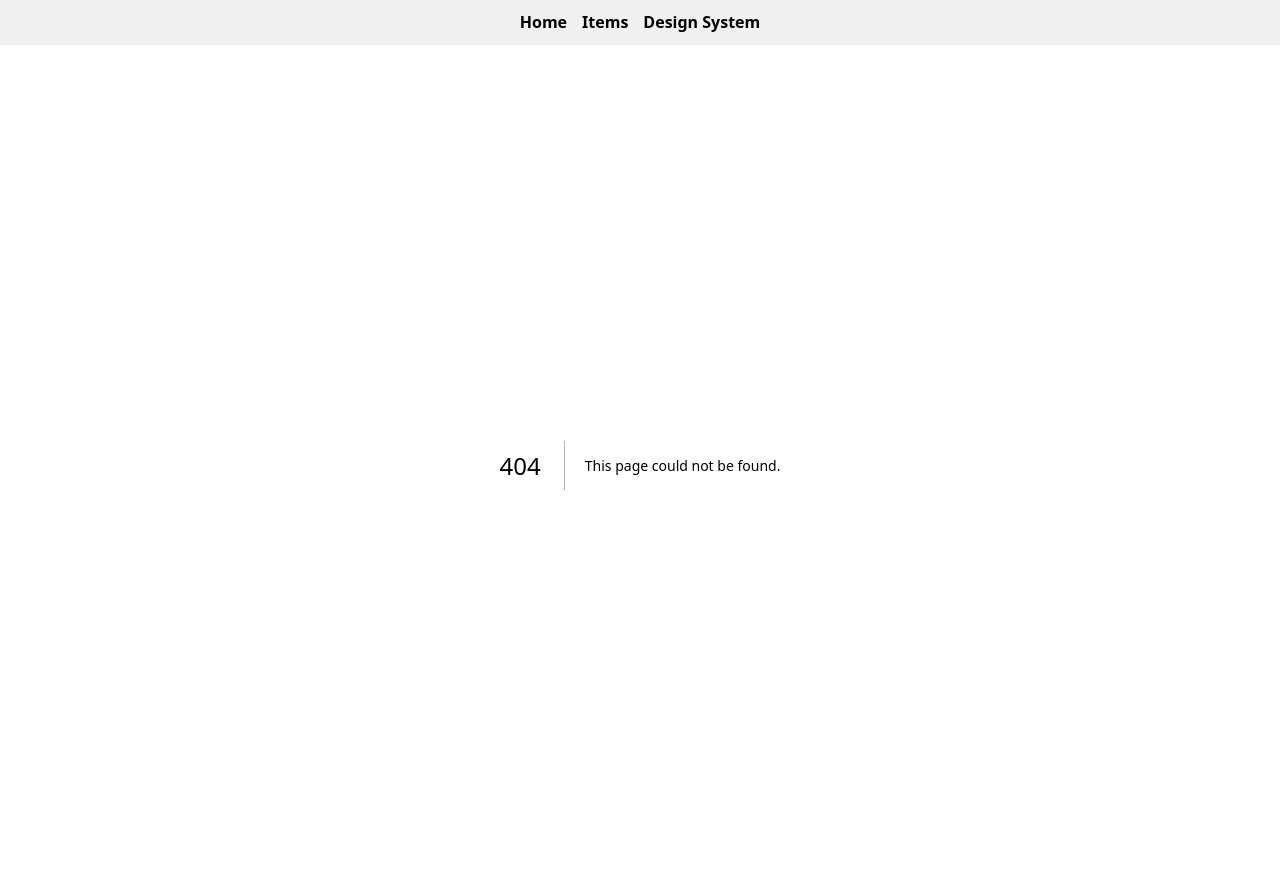
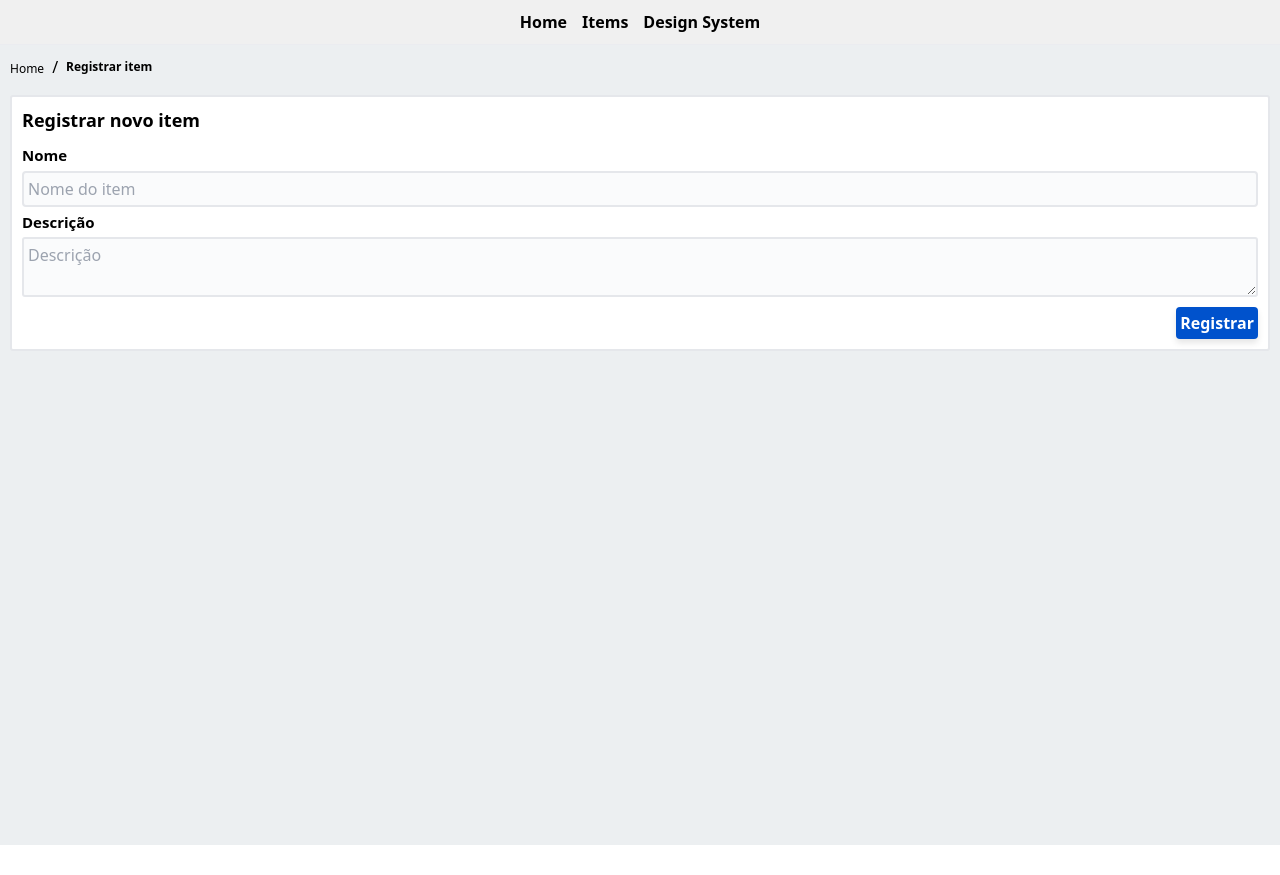
Before and after one commit to antonioarieiro/vylex, a Next.js app: page /new-item in a window 1280 px wide. Before the commit this address had no page. After the commit the page ends 845 px from the top, so only its background shows below. Built offline with nearby package versions, Linux system fonts and the light colour scheme.

Commit message:
feat: register new items

```diff
--- a/package.json
+++ b/package.json
@@ -10,6 +10,7 @@
   },
   "dependencies": {
     "@types/styled-components": "^5.1.34",
+    "axios": "^1.7.2",
     "material-icons": "^1.13.12",
     "next": "14.2.3",
     "react": "^18",
--- a/src/components/Input/index.tsx
+++ b/src/components/Input/index.tsx
@@ -25,6 +25,7 @@ const DscInput: React.FC<Props> = ({
           id="input-text"
           placeholder={placeholder}
           onChange={(e: any) => onChange(e.target.value)}
+          value={value}
         />
         {icon && (
           <span className="material-symbols-outlined absolute right-1">
--- a/src/components/button/index.tsx
+++ b/src/components/button/index.tsx
@@ -6,15 +6,17 @@ interface Props {
   text: string;
   type: string;
   icon?: string;
+  disabled?: boolean;
 }
 
-const Button: React.FC<Props> = ({ onSubmit, text, type, icon }) => {
+const Button: React.FC<Props> = ({ onSubmit, text, type, icon, disabled }) => {
   return (
     <Dsc.ButtonContainer
       type={type}
       onClick={() => {
         onSubmit();
       }}
+      disabled={disabled}
     >
       <div className="flex items-center gap-1">
         {text}
--- a/src/components/textArea/index.tsx
+++ b/src/components/textArea/index.tsx
@@ -21,6 +21,7 @@ const DscTextArea: React.FC<Props> = ({
       <div className="relative flex items-center gap-2  w-full">
         <Dsc.TextAreaContainer
           id="input-text"
+          value={value}
           placeholder={placeholder}
           onChange={(e: any) => onChange(e.target.value)}
         />
--- /dev/null
+++ b/src/components/toast/index.tsx
@@ -0,0 +1,13 @@
+import React from "react";
+import * as Dsc from "../../styles/dsc";
+import TitleH2 from "../typograph/Subtitle";
+const Toast: React.FC = () => {
+  return (
+    <Dsc.ToastContainer>
+      <span className="material-symbols-outlined">check</span>
+      <TitleH2 text="Alterações realizadas com sucesso" />
+    </Dsc.ToastContainer>
+  );
+};
+
+export default Toast;
--- /dev/null
+++ b/src/pages/api/api.ts
@@ -0,0 +1,30 @@
+//api.ts
+
+import axios from "axios";
+
+export async function addNewItem(
+  title: string,
+  body: string
+): Promise<boolean> {
+  try {
+    const data = {
+      title: title,
+      body: body,
+      userId: 1
+    };
+    const response = await axios.post(
+      "https://jsonplaceholder.typicode.com/posts",
+      data
+    );
+
+    if (response.status !== 201) {
+      throw new Error("Erro ao criar novo item");
+    }
+
+    console.log("Novo item criado com sucesso!");
+    return true;
+  } catch (error) {
+    console.error("Erro ao criar novo item:", error);
+    return false;
+  }
+}
--- a/src/pages/index.tsx
+++ b/src/pages/index.tsx
@@ -10,6 +10,7 @@ import {
 import { items } from "../utils/initialData";
 import Modal from "@/components/modal";
 import React from "react";
+import { useRouter } from "next/router";
 
 interface Item {
   id: number;
@@ -20,6 +21,8 @@ export default function Home() {
   const [openEditModal, setOpenEditModal] = React.useState(false);
   const [initialItems, setInitialItems] = React.useState<Item[]>([]);
   const [selectedData, setSelectedData] = React.useState<Item>({} as Item);
+  const router = useRouter();
+
   const handleEdit = (id: number) => {
     return () => {
       console.log(id);
@@ -47,7 +50,7 @@ export default function Home() {
 
   const addNewItem = () => {
     return () => {
-      console.log("oii");
+      router.push("/new-item");
     };
   };
 
--- /dev/null
+++ b/src/pages/new-item/index.tsx
@@ -0,0 +1,84 @@
+import React, { useState } from "react";
+import BreadCrumb from "@/components/breadCrumb";
+import Button from "@/components/button";
+import DscInput from "@/components/Input";
+import DscTextArea from "@/components/textArea";
+import TitleH2 from "@/components/typograph/Subtitle";
+import {
+  CardContainer,
+  CardContainerBody,
+  CardContainerFooter
+} from "@/styles/dsc";
+import { addNewItem } from "../api/api";
+import Toast from "@/components/toast";
+import { useRouter } from "next/router";
+const path = [
+  { name: "Home", link: "#" },
+  { name: "Registrar item", link: "#" }
+];
+
+const AddNewItem: React.FC = () => {
+  const [name, setName] = useState("");
+  const [description, setDescription] = useState("");
+  const [toast, showToast] = useState(false);
+  const router = useRouter();
+  const handleChangeName = (e: string) => {
+    setName(e);
+  };
+
+  const handleChangeDescription = (e: string) => {
+    setDescription(e);
+  };
+
+  const handleSubmit = async () => {
+    const success = await addNewItem(name, description);
+    console.log("success", success);
+
+    if (success) {
+      showToast(true);
+      setName("");
+      setDescription("");
+      setTimeout(() => {
+        showToast(false);
+        router.push("/items");
+      }, 1000);
+    }
+
+    return true;
+  };
+
+  return (
+    <div className="flex flex-col gap-4">
+      {toast && <Toast />}
+
+      <BreadCrumb path={path} />
+      <CardContainer>
+        <TitleH2 text="Registrar novo item" />
+        <CardContainerBody>
+          <DscInput
+            value={name}
+            onChange={handleChangeName}
+            placeholder="Nome do item"
+            label="Nome"
+          />
+          <DscTextArea
+            value={description}
+            onChange={handleChangeDescription}
+            placeholder="Descrição"
+            label="Descrição"
+          />
+        </CardContainerBody>
+        <CardContainerFooter>
+          <Button
+            text="Registrar"
+            type="normal"
+            onSubmit={handleSubmit}
+            disabled={!name || !description}
+          />
+        </CardContainerFooter>
+      </CardContainer>
+    </div>
+  );
+};
+
+export default AddNewItem;
--- a/src/styles/dsc.ts
+++ b/src/styles/dsc.ts
@@ -77,6 +77,7 @@ export const inputLabel = styled.label`
 
 export const CardContainer = styled.div`
   gap: 10px;
+  background: #fff;
   border-radius: 3px;
   border-width: 2px;
   padding: 10px;
@@ -96,6 +97,7 @@ export const CardContainerFooter = styled.div`
 
 export const CardContainerBody = styled.div`
   gap: 4px;
+
   width: 100%;
   display: flex;
   flex-direction: column;
@@ -105,11 +107,13 @@ export const BreadCrumb = styled.div`
   display: flex;
   align-items: center;
   gap: 2px;
+  font-size: 12px !important;
 `;
 
 export const ReturnLink = styled.p`
   font-weight: 400;
   font-family: system-ui;
+  font-size: 12px !important;
   &:hover {
     color: #0052cc;
     font-weight: 600;
@@ -117,6 +121,7 @@ export const ReturnLink = styled.p`
 `;
 
 export const CurrentPath = styled.p`
+  font-size: 12px !important;
   font-weight: 600;
   font-family: system-ui;
 `;
@@ -182,8 +187,12 @@ export const LayoutHeader = styled.div`
 `;
 
 export const LayoutBody = styled.div`
-  margin-top: 10px;
+  padding-top: 10px;
+  background: #eceff1;
   padding: 10px;
+  width: 100%;
+  height: 100vh;
+  overflow: hidden;
 `;
 
 export const NavItem = styled.nav`
@@ -201,3 +210,17 @@ export const ListContainer = styled.div`
   flex-direction: column;
   gap: 4px;
 `;
+
+export const ToastContainer = styled.div`
+  display: flex;
+  position: absolute;
+  right: 0;
+  top: 10px;
+  background: green;
+  padding: 8px;
+  border-radius: 4px;
+  color: #fff;
+  gap: 4px;
+  display: flex;
+  align-items: center;
+`;
```
Also changed, not shown: 1 other file (tests, documents, lock files or other folders).
